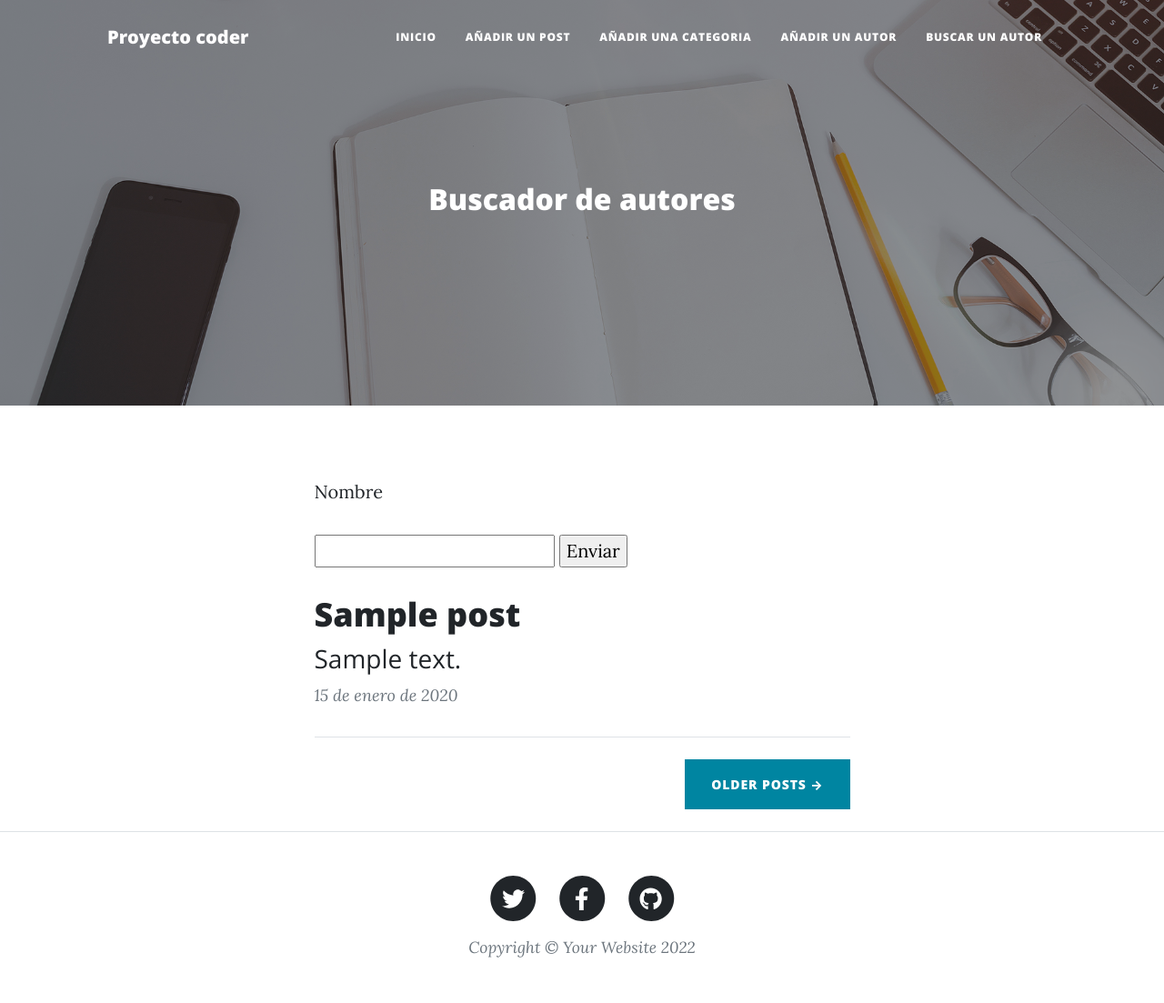
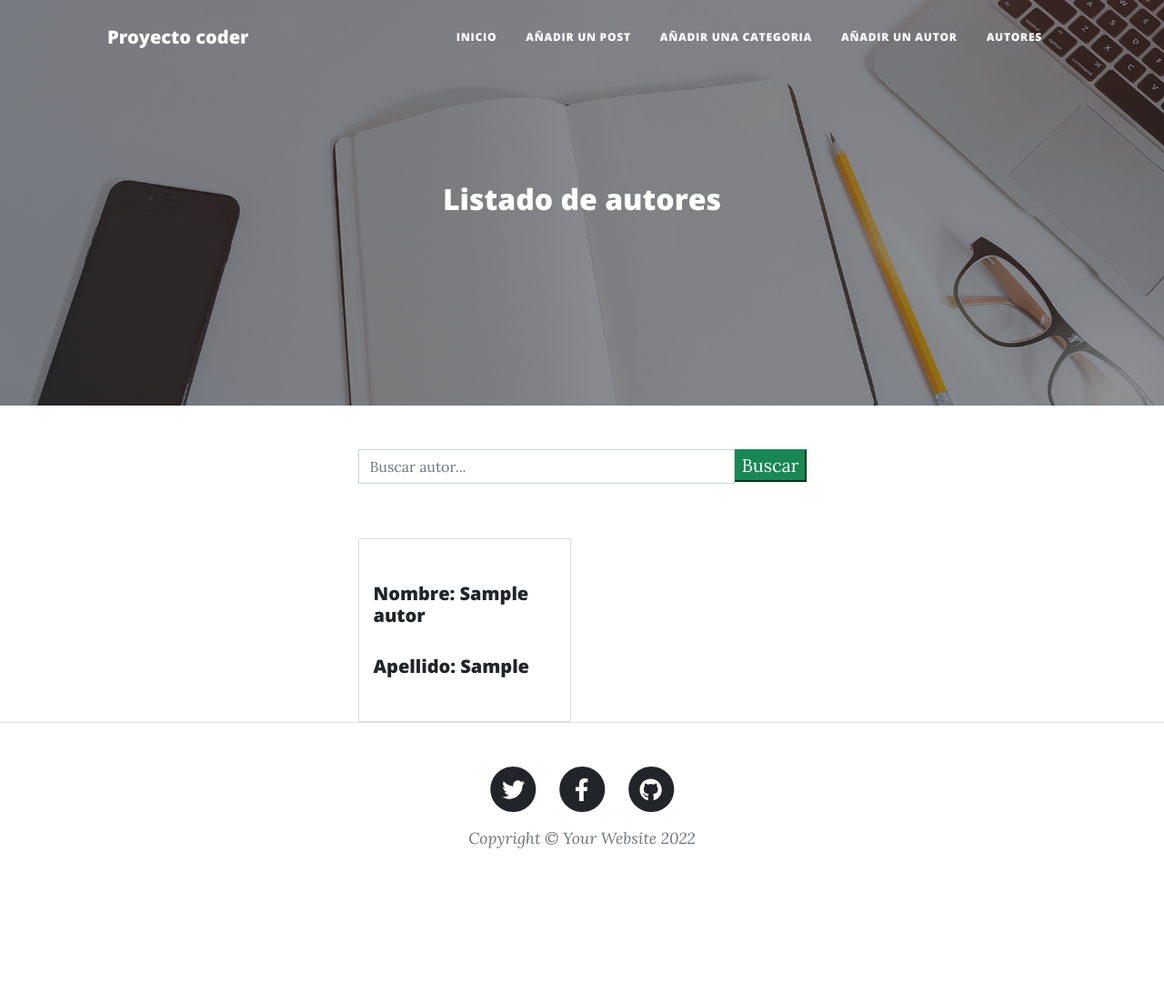
Before and after one commit to Nahuel-a/Entrega1-Arrieta, a Django app: template templates/buscar_autor.html in a window 1280 px wide. Shown: the whole page at 91% size. After the commit the page ends 933 px from the top, so only its background shows below. Run offline with Django 4.2, Linux system fonts and the light colour scheme; the template is opened without the code that fills it: values that come from a table or form of the project are taken from there, others are empty; tables that the repository leaves empty hold one stand-in row (values such as "Sample post"); some libraries are stand-ins or nearby versions.

Commit message:
Se hicieron correcciones y se agrego un buscador para autores

```diff
--- a/aplicaciones/blog/models.py
+++ b/aplicaciones/blog/models.py
@@ -13,6 +13,7 @@ class Autor(models.Model):
     nombres = models.CharField(max_length=100, null=False, blank=False)
     apellido = models.CharField(max_length=100, null=False, blank=False)
     correo = models.EmailField(blank=False, null=False)
+    estado = models.BooleanField('Autor Activo/No activo', default=True)
     fecha_creacion = models.DateField(auto_now=False, auto_now_add=True)
 
     def __str__(self):
--- a/aplicaciones/blog/urls.py
+++ b/aplicaciones/blog/urls.py
@@ -8,5 +8,5 @@ urlpatterns = [
     path('formulario_categoria/', formulario_categoria, name='formulario_categoria'),
     path('formulario_autor/', formulario_autor, name='formulario_autor'),
     path('buscar_autor/', buscar_autor, name='buscar_autor'),
-
+    path('<str:titulo>/', detallePost, name='detalle_post'),
 ]
--- a/templates/buscar_autor.html
+++ b/templates/buscar_autor.html
@@ -2,20 +2,54 @@
 
 
 {% block titulo %}
-    Formulario
+    Autores
 {% endblock titulo%}
 
 {% block titulo_principal %}
-    Buscador de autores
+    Listado de autores
 {% endblock titulo_principal %}
 
-{% block formulario %}
+{% block contenido %}
 
-    <form action="" method="GET">
+    <div class="container">
+        <div class="row">
+            <div class="col-md-12 search">
+                <form method="get">
+                    <div id="custom-search-input">
+                        <div class="input-group col-md-12">
+                            <input type="text" class="form-control" placeholder="Buscar autor..." name="buscar" value="{{ request.GET.buscar }}">
+                            <span class="input-group-list">
+                                <i class="icon icon-search"></i>
+                                <button type="submit" class="boton btn-success">Buscar</button>
+                            </span>
+                        </div>
+                    </div>
+                </form>
+            </div>
+        </div>
+    </div>
+<br>
+<br>
+    {% if autores %}
+        {% for autor in autores %}
+            <div class="container">
+                <div class="row">
+                    <div class="col-12 col-md-6">
+                        <div class="card">
+                            <div class="card-body">
+                                <h5>
+                                    <p>Nombre: {{autor.nombres}}</p>
+                                    <p>Apellido: {{autor.apellido}}</p>
+                                </h5>
+                            </div>
+                        </div>
+                    </div>
+                </div>
+            </div>
+        {% endfor %}
 
-        <p>Nombre</p>
-        <input type="text" name="nombre" id="nombre">
-        <input type="submit" value="Enviar">
-    </form>
+    {% endif %}
 
-{% endblock formulario %}
+
+
+{% endblock contenido %}
--- a/templates/index.html
+++ b/templates/index.html
@@ -33,7 +33,7 @@
                         <li class="nav-item"><a class="nav-link px-lg-3 py-3 py-lg-4" href="{% url 'blog:formulario_categoria' %}">Añadir una categoria</a></li>
                         <li class="nav-item"><a class="nav-link px-lg-3 py-3 py-lg-4" href="{% url 'blog:formulario_autor' %}">Añadir un autor</a></li>
                         <!-- <li class="nav-item"><a class="nav-link px-lg-3 py-3 py-lg-4" href="{% url 'blog:cosplays' %}">Cosplays</a></li> -->
-                        <li class="nav-item"><a class="nav-link px-lg-3 py-3 py-lg-4" href="{% url 'blog:buscar_autor' %}">Buscar un autor</a></li>
+                        <li class="nav-item"><a class="nav-link px-lg-3 py-3 py-lg-4" href="{% url 'blog:buscar_autor' %}">Autores</a></li>
                     </ul>
                 </div>
             </div>
@@ -57,12 +57,12 @@
             <div class="row gx-4 gx-lg-5 justify-content-center">
                 <div class="col-md-10 col-lg-8 col-xl-7">
                     <!-- Post preview-->
-                    {% block formulario %}{% endblock formulario %}
+                    {% block contenido %}
 
                     {% if posts %}
                         {% for post in posts %}
                             <div class="post-preview">
-                                <a href="post.html">
+                                <a href="{% url 'blog:detalle_post' post.titulo %}">
                                     <h2 class="post-title">
                                         {{post.titulo}}
                                     </h2>
@@ -81,8 +81,8 @@
                     <!-- Divider-->
                     <hr class="my-4" />
 
-                    <!-- Pager-->
-                    <div class="d-flex justify-content-end mb-4"><a class="btn btn-primary text-uppercase" href="#!">Older Posts →</a></div>
+                    {% endblock contenido %}
+
                 </div>
             </div>
         </div>
```
Also changed, not shown: aplicaciones/blog/views.py (+18 -10 lines), templates/formulario_autor.html (+9 -9 lines), templates/formulario_categoria.html (+5 -5 lines), templates/formulario_post.html (+9 -9 lines), templates/posts.html (added, +17 -0 lines), aplicaciones/blog/migrations/0001_initial.py, aplicaciones/blog/migrations/0002_post.py (deleted), aplicaciones/blog/migrations/0002_remove_post_slug.py, aplicaciones/blog/migrations/0003_remove_post_autor.py (deleted), aplicaciones/blog/migrations/0005_post_estado.py (deleted).
